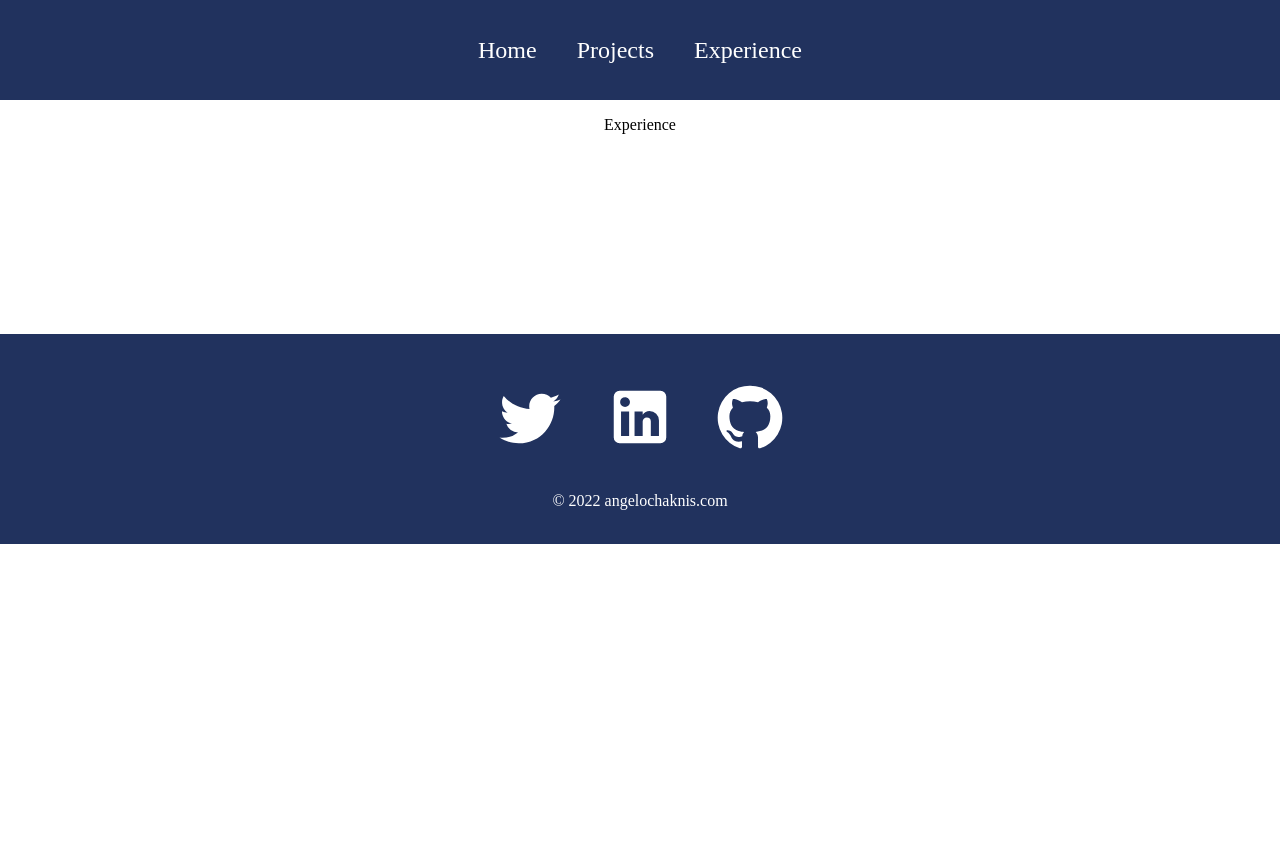
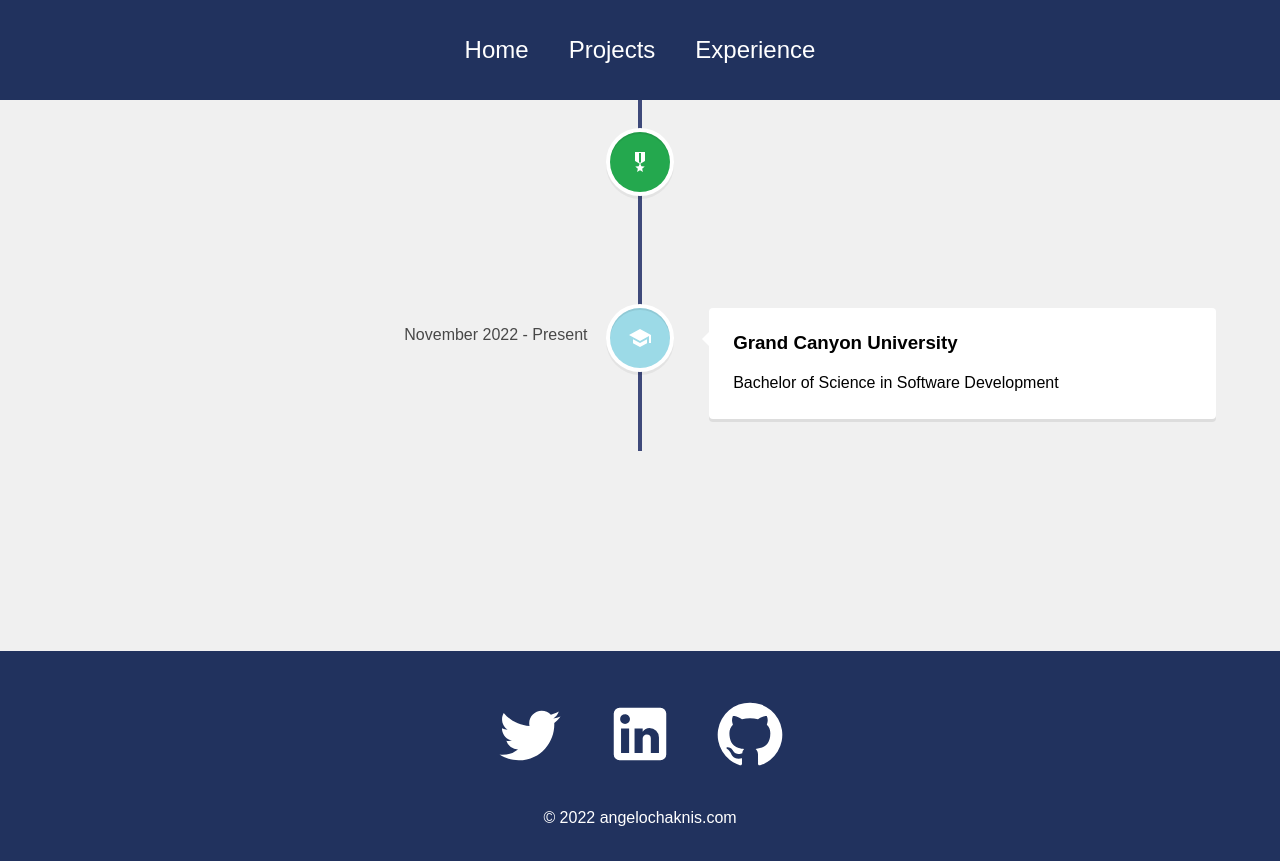
Before and after one commit to AngeloTree/PortfolioAngelo, a React (Create React App) app in the folder my-app/: page /experience in a window 1280 px wide. Before the commit the page ends 800 px from the top, so only its background shows below. Built offline with nearby package versions, Linux system fonts and the light colour scheme.

Commit message:
Added Experience Page

```diff
--- a/my-app/src/App.css
+++ b/my-app/src/App.css
@@ -1,8 +1,13 @@
 .App {
-    text-align: center;
+  width: 100%;
+  height: auto;
+  display: flex;
+  flex-direction: column;
+  font-family: Arial, Helvetica, sans-serif;
+  background-color: #f0f0f0;
 }
 
 body {
-    padding: 0;
-    margin: 0;
+  padding: 0;
+  margin: 0;
 }
--- a/my-app/src/pages/Experience.js
+++ b/my-app/src/pages/Experience.js
@@ -1,7 +1,42 @@
+import React from "react";
+import {
+  VerticalTimeline,
+  VerticalTimelineElement,
+} from "react-vertical-timeline-component";
+import "react-vertical-timeline-component/style.min.css";
+import MilitaryTechIcon from "@mui/icons-material/MilitaryTech";
+import "../styles/Experience.css";
+import SchoolIcon from "@mui/icons-material/School";
+
 const Experience = () => {
-    return (
-        <p>Experience</p>
-     );
-}
+  return (
+    <div className="experience">
+      <VerticalTimeline lineColor="#3e497a">
+        <VerticalTimelineElement
+          className="vertical-timeline-element--education"
+          date="October 2019 - Present"
+          iconStyle={{ background: "#24a84e", color: "#fff" }}
+          icon={<MilitaryTechIcon />}
+        >
+          <h3 className="vertical-timeline-element-title">
+            United States Airforce
+          </h3>
+          <p>Supply Technician</p>
+        </VerticalTimelineElement>
+        <VerticalTimelineElement
+          className="vertical-timeline-element--education"
+          date="November 2022 - Present"
+          iconStyle={{ background: "#9cdae7", color: "#fff" }}
+          icon={<SchoolIcon />}
+        >
+          <h3 className="vertical-timeline-element-title">
+            Grand Canyon University
+          </h3>
+          <p>Bachelor of Science in Software Development</p>
+        </VerticalTimelineElement>
+      </VerticalTimeline>
+    </div>
+  );
+};
 
 export default Experience;
```
Also changed, not shown: my-app/src/styles/Experience.css (added).
